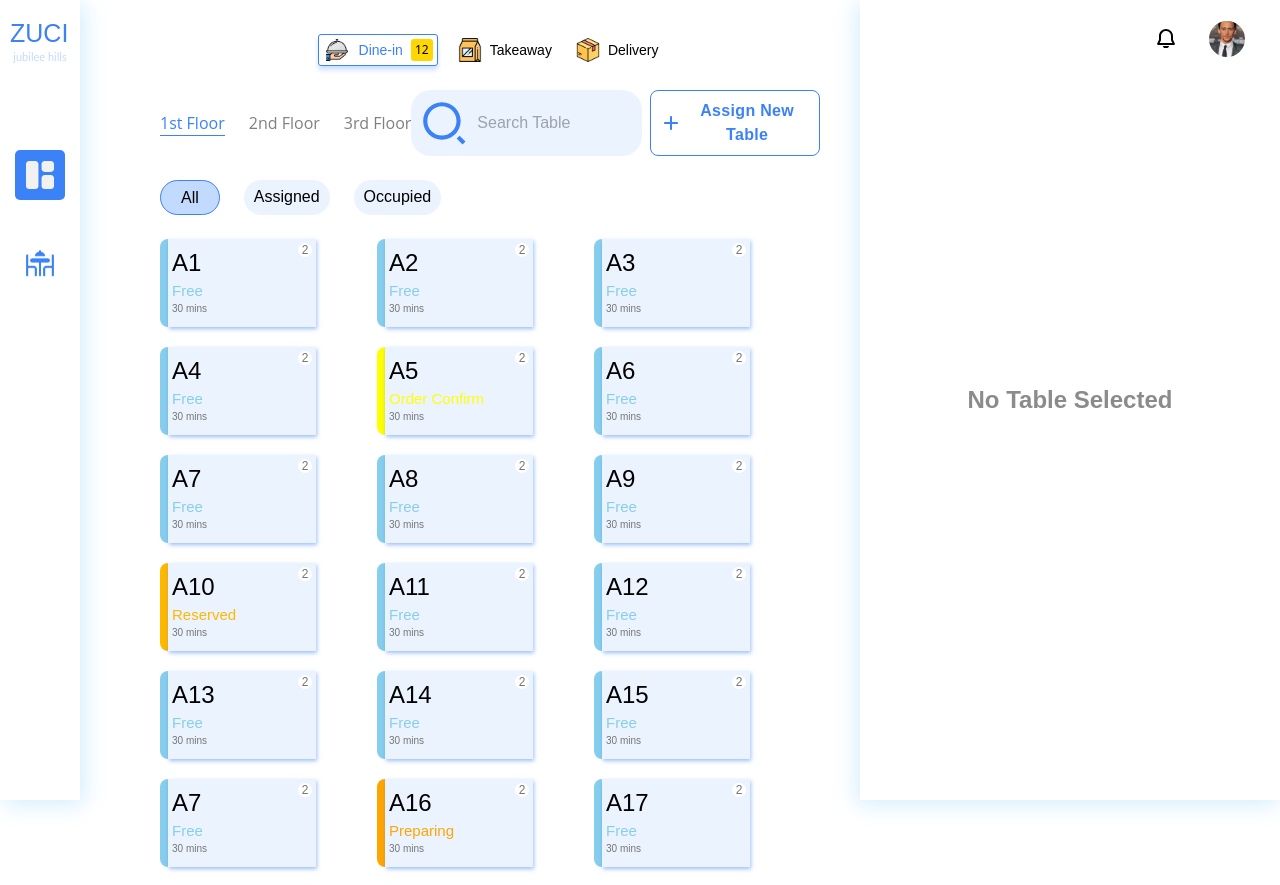
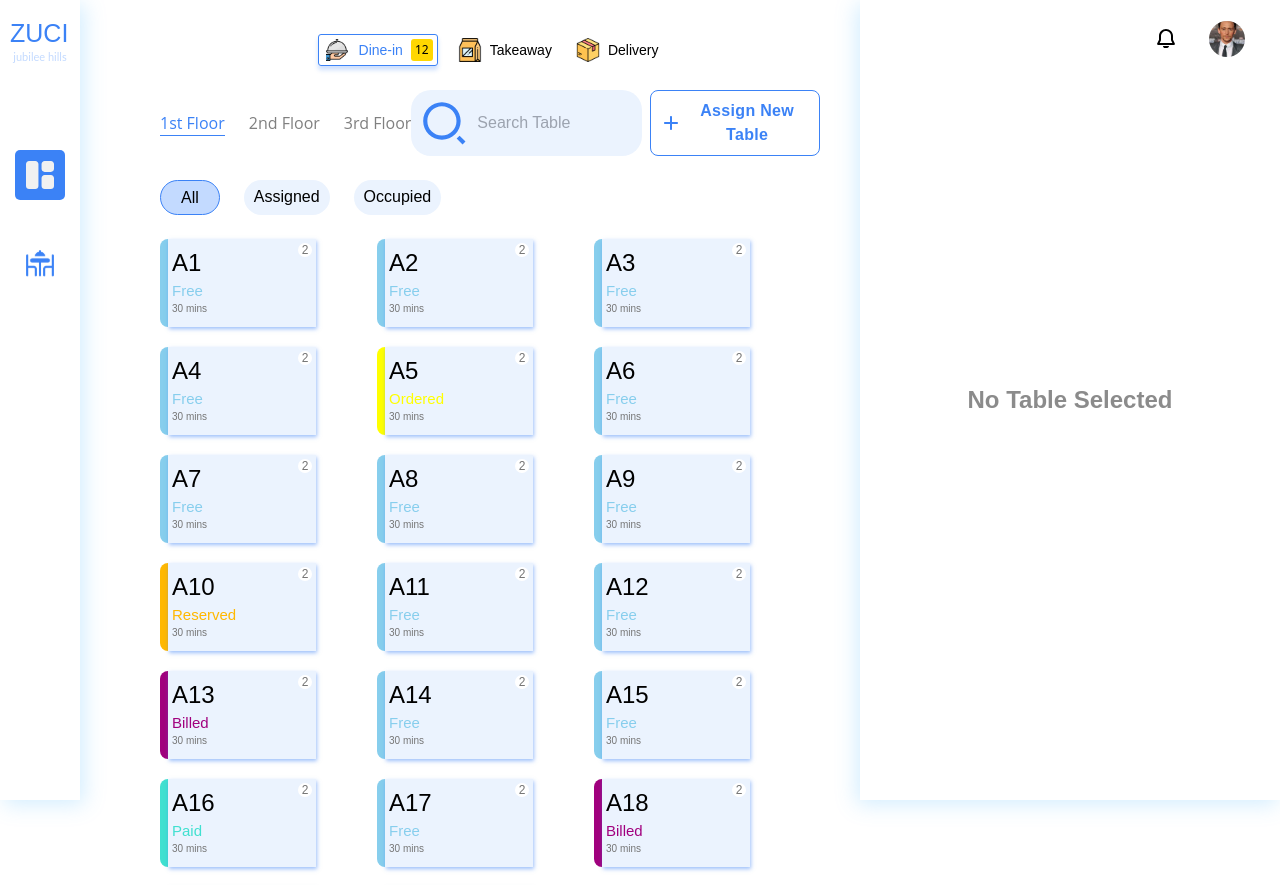
Before and after one commit to RhythmCyfrone/Customer-Order, a React (Vite) app in the folder CustomerOrderApp/: page / in a window 1280 px wide. Shown: the top 885 px of the page. Built offline with nearby package versions, Linux system fonts and the light colour scheme.

Commit message:
table status updates

```diff
--- a/CustomerOrderApp/src/App.tsx
+++ b/CustomerOrderApp/src/App.tsx
@@ -26,7 +26,7 @@ function App() {
             <Table status='Free' floor='1' tableNumber='A2' time='30 mins' occupancy={2} />
             <Table status='Free' floor='1' tableNumber='A3' time='30 mins' occupancy={2} />
             <Table status='Free' floor='1' tableNumber='A4' time='30 mins' occupancy={2} />
-            <Table status='Order Confirm' floor='1' tableNumber='A5' time='30 mins' occupancy={2} />
+            <Table status='Ordered' floor='1' tableNumber='A5' time='30 mins' occupancy={2} />
             <Table status='Free' floor='1' tableNumber='A6' time='30 mins' occupancy={2} />
             <Table status='Free' floor='1' tableNumber='A7' time='30 mins' occupancy={2} />
             <Table status='Free' floor='1' tableNumber='A8' time='30 mins' occupancy={2} />
@@ -34,13 +34,15 @@ function App() {
             <Table status='Reserved' floor='1' tableNumber='A10' time='30 mins' occupancy={2} />
             <Table status='Free' floor='1' tableNumber='A11' time='30 mins' occupancy={2} />
             <Table status='Free' floor='1' tableNumber='A12' time='30 mins' occupancy={2} />
-            <Table status='Free' floor='1' tableNumber='A13' time='30 mins' occupancy={2} />
+            <Table status='Billed' floor='1' tableNumber='A13' time='30 mins' occupancy={2} />
             <Table status='Free' floor='1' tableNumber='A14' time='30 mins' occupancy={2} />
-            <Table status='Free' floor='1' tableNumber='A15' time='30 mins' occupancy={2} />            <Table status='Free' floor='1' tableNumber='A7' time='30 mins' occupancy={2} />
-            <Table status='Preparing' floor='1' tableNumber='A16' time='30 mins' occupancy={2} />
+            <Table status='Free' floor='1' tableNumber='A15' time='30 mins' occupancy={2} />
+            <Table status='Paid' floor='1' tableNumber='A16' time='30 mins' occupancy={2} />
             <Table status='Free' floor='1' tableNumber='A17' time='30 mins' occupancy={2} />
-            <Table status='Generate Bill' floor='1' tableNumber='A18' time='30 mins' occupancy={2} />
+            <Table status='Billed' floor='1' tableNumber='A18' time='30 mins' occupancy={2} />
             <Table status='Free' floor='1' tableNumber='A19' time='30 mins' occupancy={2} />
+            <Table status='Free' floor='1' tableNumber='A20' time='30 mins' occupancy={2} />
+
           </div>
         </div>
         <TableSelected />
--- a/CustomerOrderApp/src/Assets/Constants/TableColors.ts
+++ b/CustomerOrderApp/src/Assets/Constants/TableColors.ts
@@ -2,24 +2,20 @@ export const statusToColors = {
     'Free': 'bg-TableStatus-free',
     'Reserved': 'bg-TableStatus-reserved',
     'Assigned': 'bg-TableStatus-assigned',
-    'Order Confirm': 'bg-TableStatus-confirmed',
-    'Preparing': 'bg-TableStatus-preparing',
-    'Ready to Serve': 'bg-TableStatus-ready',
+    'Ordered': 'bg-TableStatus-confirmed',
     'Served': 'bg-TableStatus-served',
-    'Generate Bill': 'bg-TableStatus-bill',
-    'Payment Done': 'bg-TableStatus-completed'
+    'Billed': 'bg-TableStatus-bill',
+    'Paid': 'bg-TableStatus-completed'
 } as const
 
 export const statusToTextColors = {
     'Free': 'text-TableStatus-free',
     'Reserved': 'text-TableStatus-reserved',
     'Assigned': 'text-TableStatus-assigned',
-    'Order Confirm': 'text-TableStatus-confirmed',
-    'Preparing': 'text-TableStatus-preparing',
-    'Ready to Serve': 'text-TableStatus-ready',
+    'Ordered': 'text-TableStatus-confirmed',
     'Served': 'text-TableStatus-served',
-    'Generate Bill': 'text-TableStatus-bill',
-    'Payment Done': 'text-TableStatus-completed'
+    'Billed': 'text-TableStatus-bill',
+    'Paid': 'text-TableStatus-completed'
 } as const
 
 export const orderStatusColors = {
```
